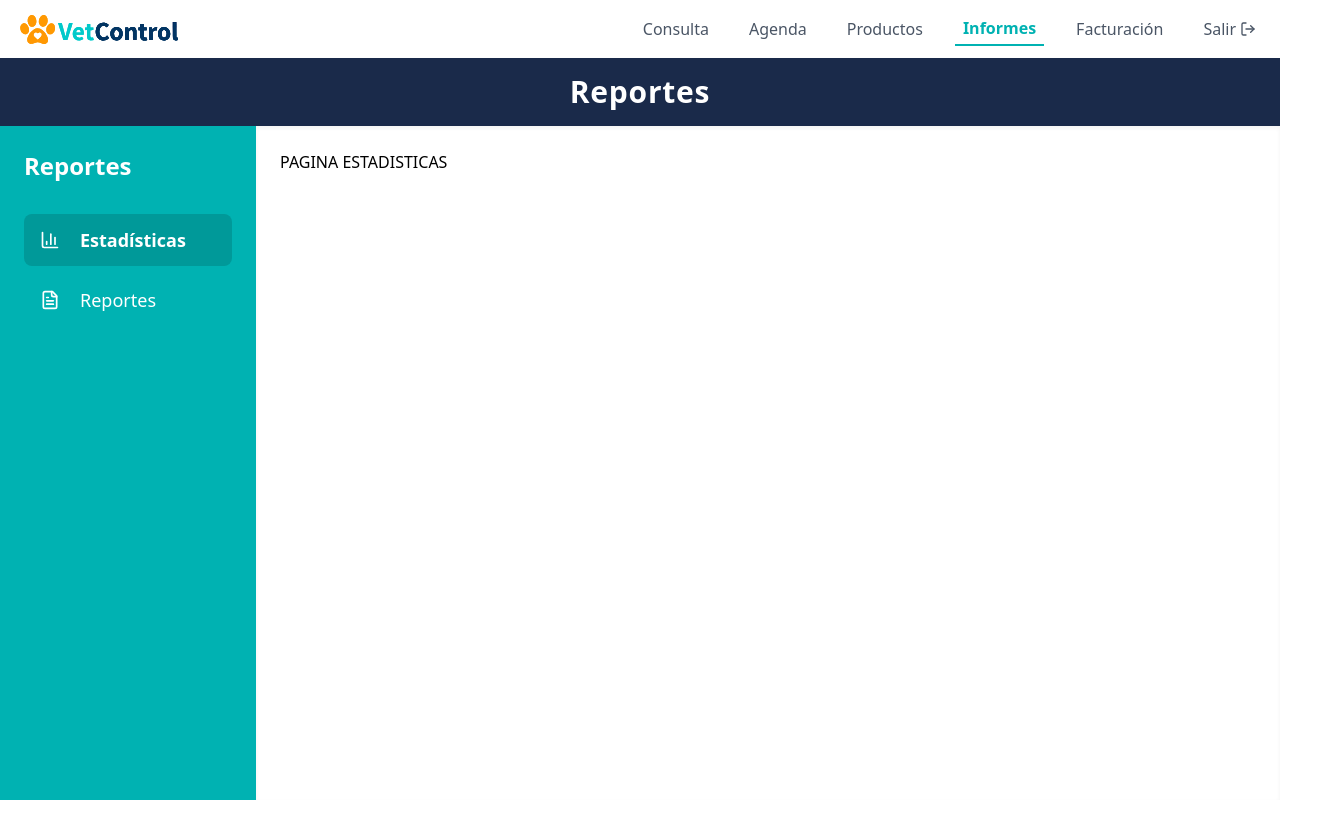
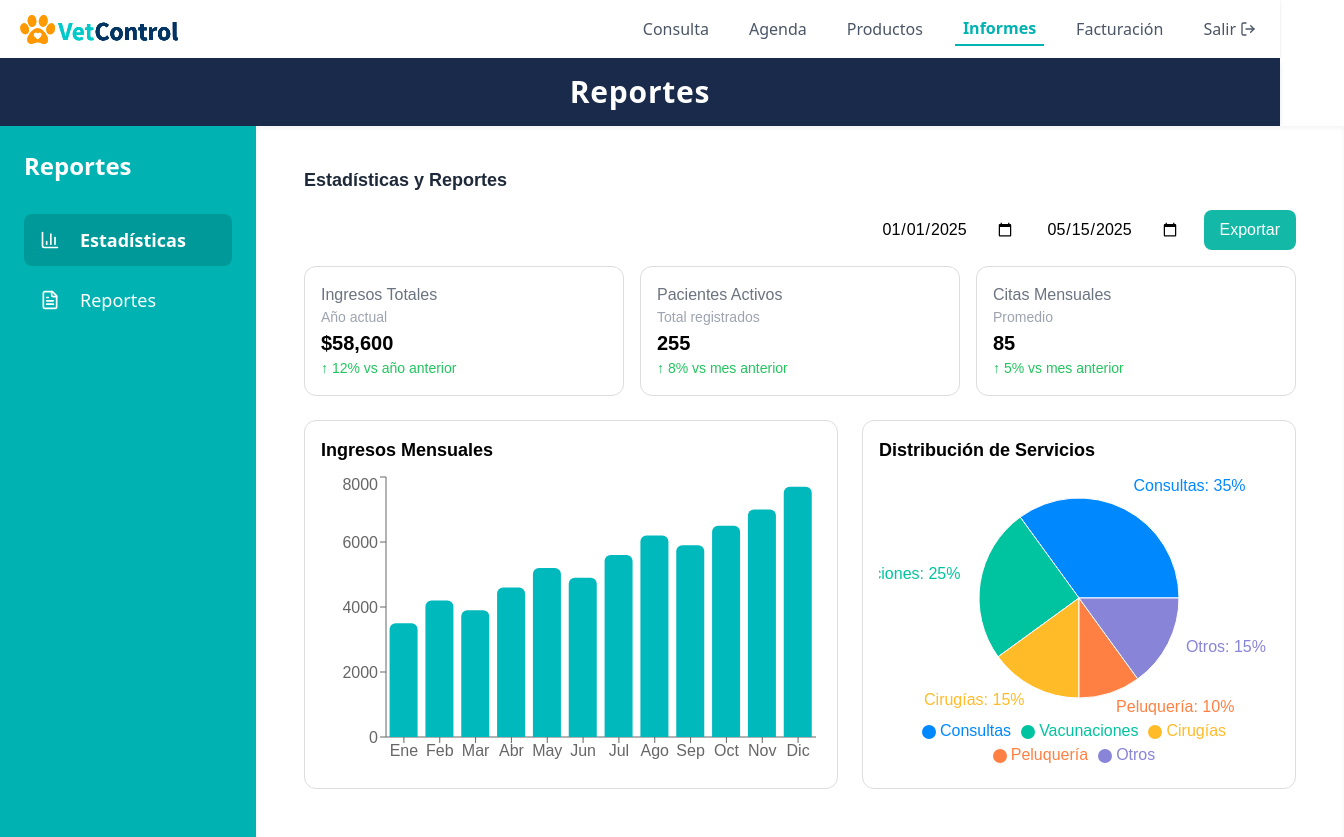
Before and after one commit to GabooMedina/VetControl-Frontend, a React (Vite) app: page /dashboard/informes/estadisticas in a window 1280 px wide. Shown: the whole page, 1344 px wide, since content can reach past the window. Before the commit the page ends 800 px from the top, so only its background shows below. Built offline with nearby package versions, Linux system fonts and the light colour scheme.

Commit message:
Agrega módulo de generación de reportes

```diff
--- a/package.json
+++ b/package.json
@@ -24,6 +24,7 @@
     "react-big-calendar": "^1.18.0",
     "react-dom": "^19.0.0",
     "react-router-dom": "^7.5.3",
+    "recharts": "^2.15.3",
     "tailwind-merge": "^3.3.0",
     "tailwindcss-animate": "^1.0.7"
   },
--- a/src/components/modules/reports/Reports.tsx
+++ b/src/components/modules/reports/Reports.tsx
@@ -0,0 +1,100 @@
+import React from "react";
+import { BarChart, Bar, XAxis, YAxis, Tooltip, PieChart, Pie, Cell, Legend } from "recharts";
+
+const ingresosMensuales = [
+  { mes: "Ene", ingreso: 3500 },
+  { mes: "Feb", ingreso: 4200 },
+  { mes: "Mar", ingreso: 3900 },
+  { mes: "Abr", ingreso: 4600 },
+  { mes: "May", ingreso: 5200 },
+  { mes: "Jun", ingreso: 4900 },
+  { mes: "Jul", ingreso: 5600 },
+  { mes: "Ago", ingreso: 6200 },
+  { mes: "Sep", ingreso: 5900 },
+  { mes: "Oct", ingreso: 6500 },
+  { mes: "Nov", ingreso: 7000 },
+  { mes: "Dic", ingreso: 7700 },
+];
+
+const distribucionServicios = [
+  { name: "Consultas", value: 35 },
+  { name: "Vacunaciones", value: 25 },
+  { name: "Cirugías", value: 15 },
+  { name: "Peluquería", value: 10 },
+  { name: "Otros", value: 15 },
+];
+
+const COLORS = ["#0088FE", "#00C49F", "#FFBB28", "#FF8042", "#8884d8"];
+
+const Reports = () => {
+  return (
+    <div style={{ padding: "24px", fontFamily: "sans-serif" }}>
+        <div className="flex justify-between items-center mb-4">
+        <h2 className="text-lg font-semibold text-gray-800 -mt-2">Estadísticas y Reportes</h2></div>
+
+      <div style={{ display: "flex", gap: "16px", justifyContent: "flex-end", marginBottom: "16px" }}>
+        <input type="date" defaultValue="2025-01-01" style={{ padding: "8px", borderRadius: "8px" }} />
+        <input type="date" defaultValue="2025-05-15" style={{ padding: "8px", borderRadius: "8px" }} />
+        <button style={{ backgroundColor: "#14b8a6", color: "white", padding: "8px 16px", borderRadius: "8px", border: "none" }}>
+          Exportar
+        </button>
+      </div>
+
+      <div style={{ display: "grid", gridTemplateColumns: "repeat(auto-fit, minmax(250px, 1fr))", gap: "16px", marginBottom: "24px" }}>
+        <div style={{ border: "1px solid #ddd", borderRadius: "12px", padding: "16px" }}>
+          <p style={{ color: "#6b7280" }}>Ingresos Totales</p>
+          <p style={{ fontSize: "14px", color: "#9ca3af" }}>Año actual</p>
+          <h2 style={{ fontSize: "20px", fontWeight: "600" }}>$58,600</h2>
+          <p style={{ color: "#22c55e", fontSize: "14px" }}>↑ 12% vs año anterior</p>
+        </div>
+        <div style={{ border: "1px solid #ddd", borderRadius: "12px", padding: "16px" }}>
+          <p style={{ color: "#6b7280" }}>Pacientes Activos</p>
+          <p style={{ fontSize: "14px", color: "#9ca3af" }}>Total registrados</p>
+          <h2 style={{ fontSize: "20px", fontWeight: "600" }}>255</h2>
+          <p style={{ color: "#22c55e", fontSize: "14px" }}>↑ 8% vs mes anterior</p>
+        </div>
+        <div style={{ border: "1px solid #ddd", borderRadius: "12px", padding: "16px" }}>
+          <p style={{ color: "#6b7280" }}>Citas Mensuales</p>
+          <p style={{ fontSize: "14px", color: "#9ca3af" }}>Promedio</p>
+          <h2 style={{ fontSize: "20px", fontWeight: "600" }}>85</h2>
+          <p style={{ color: "#22c55e", fontSize: "14px" }}>↑ 5% vs mes anterior</p>
+        </div>
+      </div>
+
+      <div style={{ display: "grid", gridTemplateColumns: "1fr 1fr", gap: "24px" }}>
+        <div style={{ border: "1px solid #ddd", borderRadius: "12px", padding: "16px" }}>
+          <h3 style={{ fontSize: "18px", fontWeight: "600", marginBottom: "8px" }}>Ingresos Mensuales</h3>
+          <BarChart width={500} height={300} data={ingresosMensuales}>
+            <XAxis dataKey="mes" />
+            <YAxis />
+            <Tooltip />
+            <Bar dataKey="ingreso" fill="#00b9bd" radius={[6, 6, 0, 0]} />
+          </BarChart>
+        </div>
+
+        <div style={{ border: "1px solid #ddd", borderRadius: "12px", padding: "16px" }}>
+          <h3 style={{ fontSize: "18px", fontWeight: "600", marginBottom: "8px" }}>Distribución de Servicios</h3>
+          <PieChart width={400} height={300}>
+            <Pie
+              data={distribucionServicios}
+              cx="50%"
+              cy="50%"
+              labelLine={false}
+              label={({ name, percent }) => `${name}: ${(percent * 100).toFixed(0)}%`}
+              outerRadius={100}
+              fill="#8884d8"
+              dataKey="value"
+            >
+              {distribucionServicios.map((entry, index) => (
+                <Cell key={`cell-${index}`} fill={COLORS[index % COLORS.length]} />
+              ))}
+            </Pie>
+            <Legend />
+          </PieChart>
+        </div>
+      </div>
+    </div>
+  );
+};
+
+export default Reports;
--- a/src/main.tsx
+++ b/src/main.tsx
@@ -11,6 +11,7 @@ import { AppointmentModule } from './components/modules/schedule/Appointment';
 import './index.css'
 import MedicationsModule from './components/modules/products/Medications';
 import InventoryModule from './components/modules/products/Inventory';
+import ReportsModule from './components/modules/reports/Reports';
 //import InventoryPage from './components/modules/products/inventory';
 
 
@@ -64,7 +65,7 @@ const router = createBrowserRouter([
       {
         path: 'informes',
         children: [
-          { path: 'estadisticas', element: <div>PAGINA ESTADISTICAS</div> },
+          { path: 'estadisticas', element: <ReportsModule/> },
           { path: 'reportes', element: <div>PAGINA REPORTES</div> }
         ]
       }
```
Also changed, not shown: 1 other file (tests, documents, lock files or other folders).
